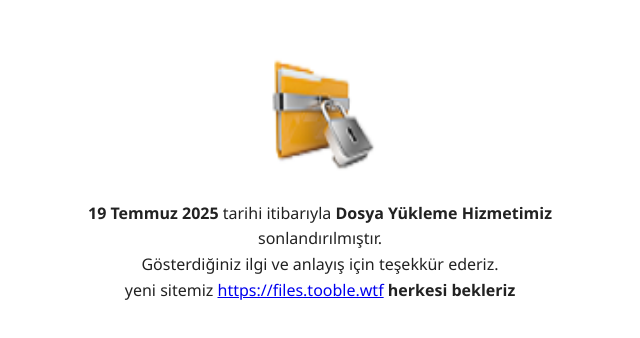
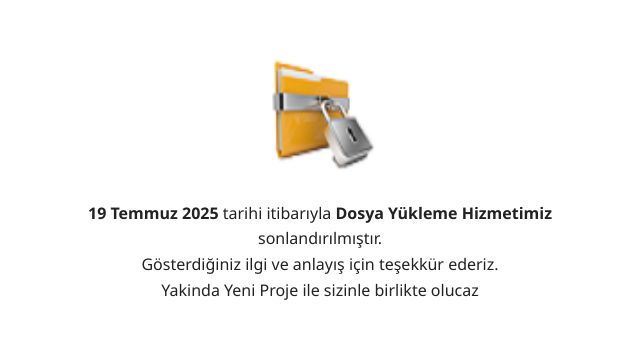
Before and after one commit to tooblewtf/tooblewtf.github.io, a plain HTML site: page index.html in a window 1280 px wide. Shown: the part 220-558 px from the top of the page, without its empty margins (320-960 px from the left). Drawn offline with Linux system fonts and the light colour scheme.

Commit message:
Update index.html

```diff
--- a/index.html
+++ b/index.html
@@ -55,7 +55,7 @@
       Gösterdiğiniz ilgi ve anlayış için teşekkür ederiz.
     </p>
     <p>
-      yeni sitemiz <a href="https://files.tooble.wtf">https://files.tooble.wtf</a> <strong>herkesi bekleriz</strong>
+      Yakinda Yeni Proje ile sizinle birlikte olucaz
     </p>
   </div>
 
```
